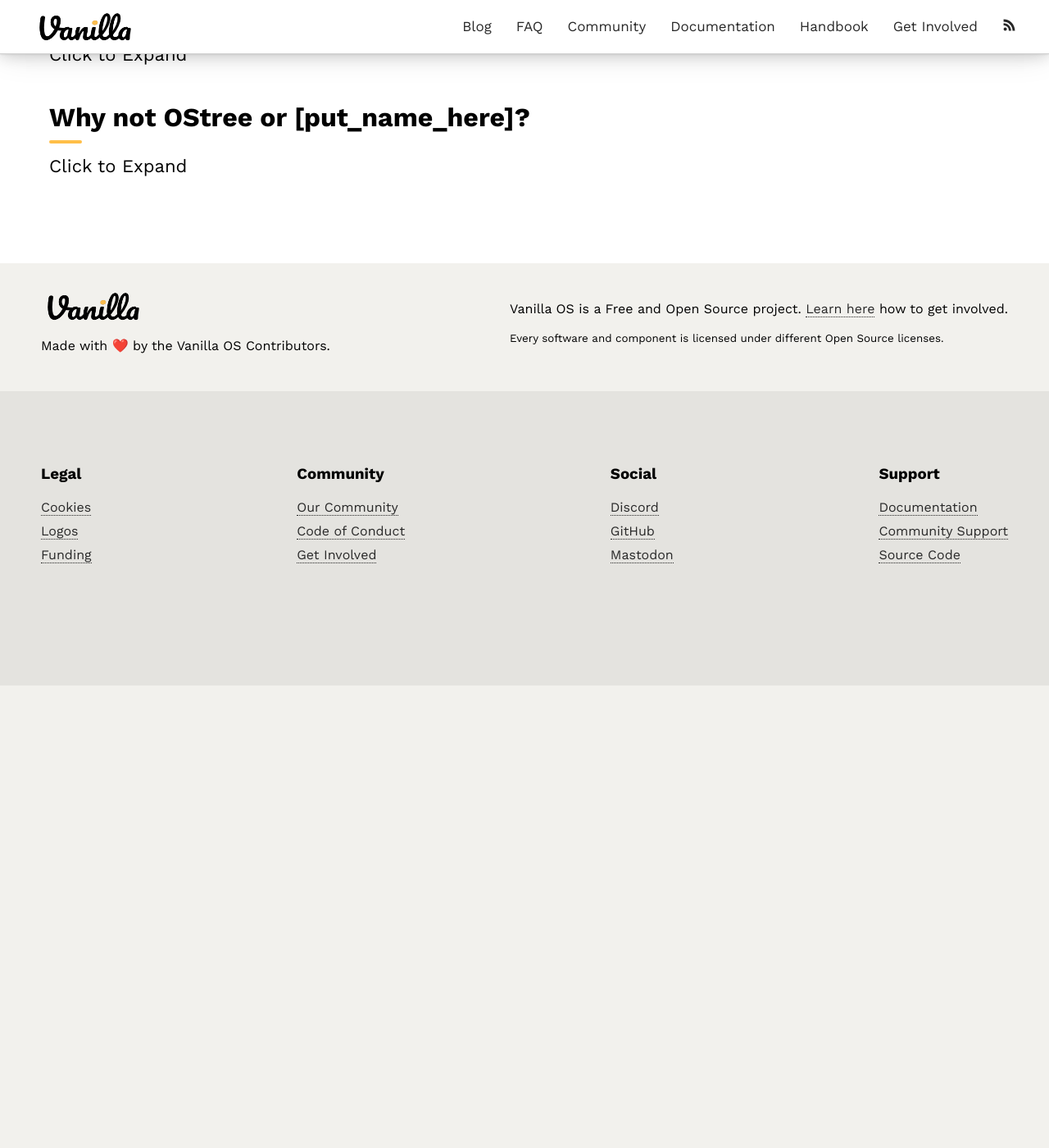
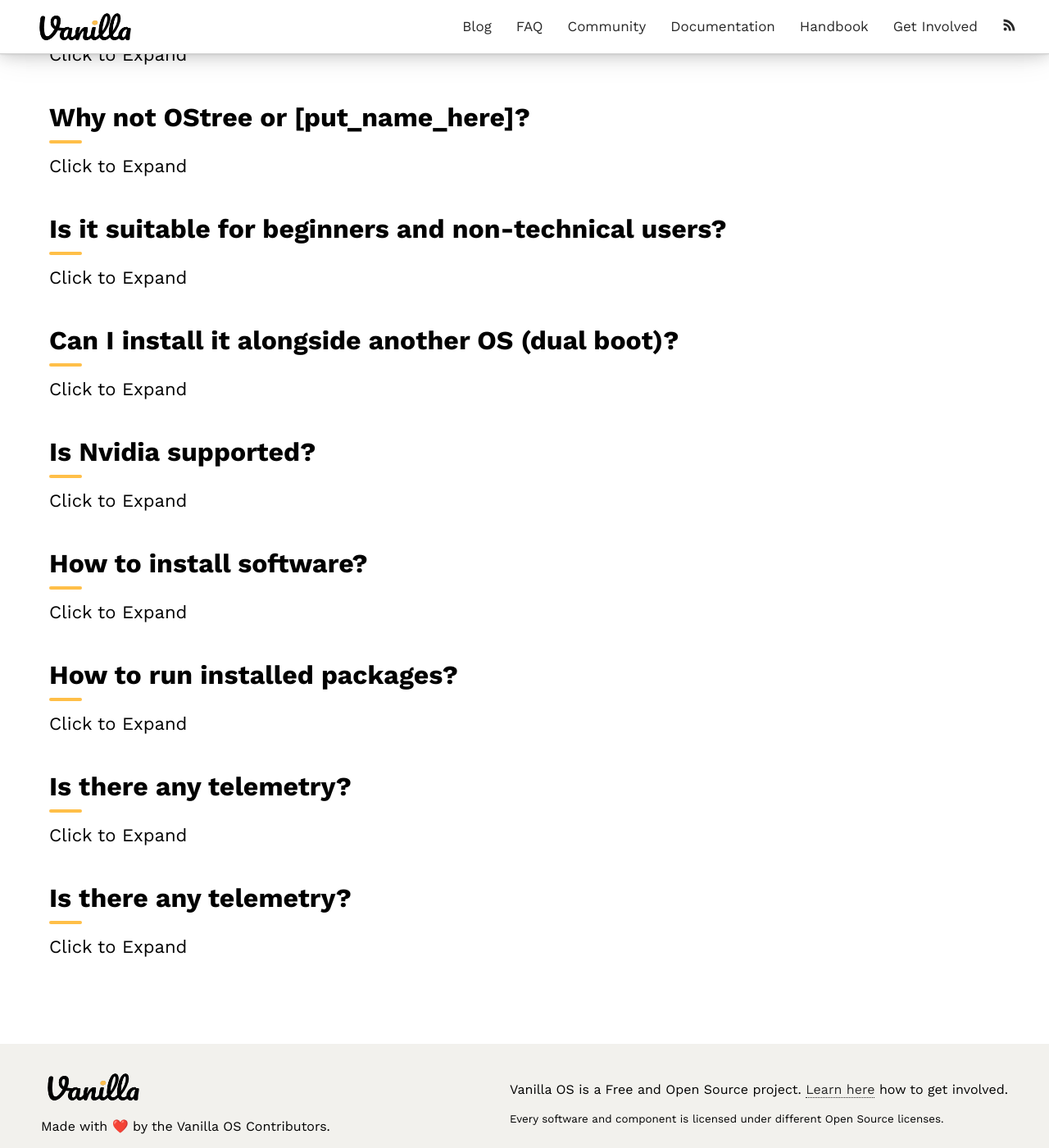
Before and after one commit to Vanilla-OS/website, a Jekyll site: the page built from faq.md, in a window 1280 px wide and 1400 px high, scrolled down 747 px. Shown: the whole window at 82% size. Built offline with Jekyll 4.4.1, drawn with Linux system fonts in a browser that asks for light colours; before the commit the page ends 1583 px from its top, so only the background shows below that.

Commit message:
Add some questions

```diff
--- a/faq.md
+++ b/faq.md
@@ -25,5 +25,48 @@
             <p>This structure, unlike others, is compatible with already existing distributions and does not require a complex setup and allows easy re-initialization of the system without data loss.</p>
         {% endcapture %}
         {% include accordion-item.html title=title text=answer %}
+
+        {% capture title %} Is it suitable for beginners and non-technical users? {% endcapture %}
+        {% capture answer %}
+            <p>We want Vanilla to be a maintenance-free beginner-friendly OS. In fact, we have already simplified driver installation. However, for now, it's still recommended to have some prior experience with Linux-based operating systems.</p>
+        {% endcapture %}
+        {% include accordion-item.html title=title text=answer %}
+
+        {% capture title %} Can I install it alongside another OS (dual boot)? {% endcapture %}
+        {% capture answer %}
+            <p>Currently, Vanilla OS can only install to a whole disk. Manual partitioning will be available shortly.</p>
+        {% endcapture %}
+        {% include accordion-item.html title=title text=answer %}
+
+        {% capture title %} Is Nvidia supported? {% endcapture %}
+        {% capture answer %}
+            <p>Yes, if you have an Nvidia card, you'll be prompted to install proprietary Nvidia drivers. This includes support for Optimus laptops.</p>
+        {% endcapture %}
+        {% include accordion-item.html title=title text=answer %}
+
+        {% capture title %} How to install software? {% endcapture %}
+        {% capture answer %}
+            <p>Vanilla OS provides optional support for <a href="https://www.flatpak.org/">Flatpak</a>, <a href="https://appimage.org/">AppImage</a>, and soon <a href="https://snapcraft.io/">Snap</a>. We recommend you use any of these three for regular application installation. We also have our own package manager, <a href="https://documentation.vanillaos.org/docs/apx/">apx</a>. You can use it from the terminal to install Ubuntu, Fedora, or Arch Linux packages inside containers. Installing packages onto the host system is not advised, but if you need to — use <a href="https://documentation.vanillaos.org/docs/ABRoot/">ABRoot</a>.</p>
+        {% endcapture %}
+        {% include accordion-item.html title=title text=answer %}
+
+        {% capture title %} How to run installed packages? {% endcapture %}
+        {% capture answer %}
+            <p>Graphical applications installed with <a href="https://www.flatpak.org/">Flatpak</a>, <a href="https://snapcraft.io/">Snap</a>, or <a href="https://documentation.vanillaos.org/docs/apx/">apx</a> will be available in the Applications menu. To run an application from the terminal, use `flatpak run` or `apx run` commands or just the name of the binary if it's installed as a Snap.</p>
+            <p><a href="https://appimage.org/">AppImages</a> can be run by double-clicking the AppImage file, but make sure to give it executable permission first (Properties -> Executable as Program).</p>
+        {% endcapture %}
+        {% include accordion-item.html title=title text=answer %}
+
+        {% capture title %} Is there any telemetry? {% endcapture %}
+        {% capture answer %}
+            <p>No, we don't care about your data. Ours is better.</p>
+        {% endcapture %}
+        {% include accordion-item.html title=title text=answer %}
+
+        {% capture title %} Is there any telemetry? {% endcapture %}
+        {% capture answer %}
+            <p>We don't care about your data. Ours is better.</p>
+        {% endcapture %}
+        {% include accordion-item.html title=title text=answer %}
     </div>
 </div>
```
